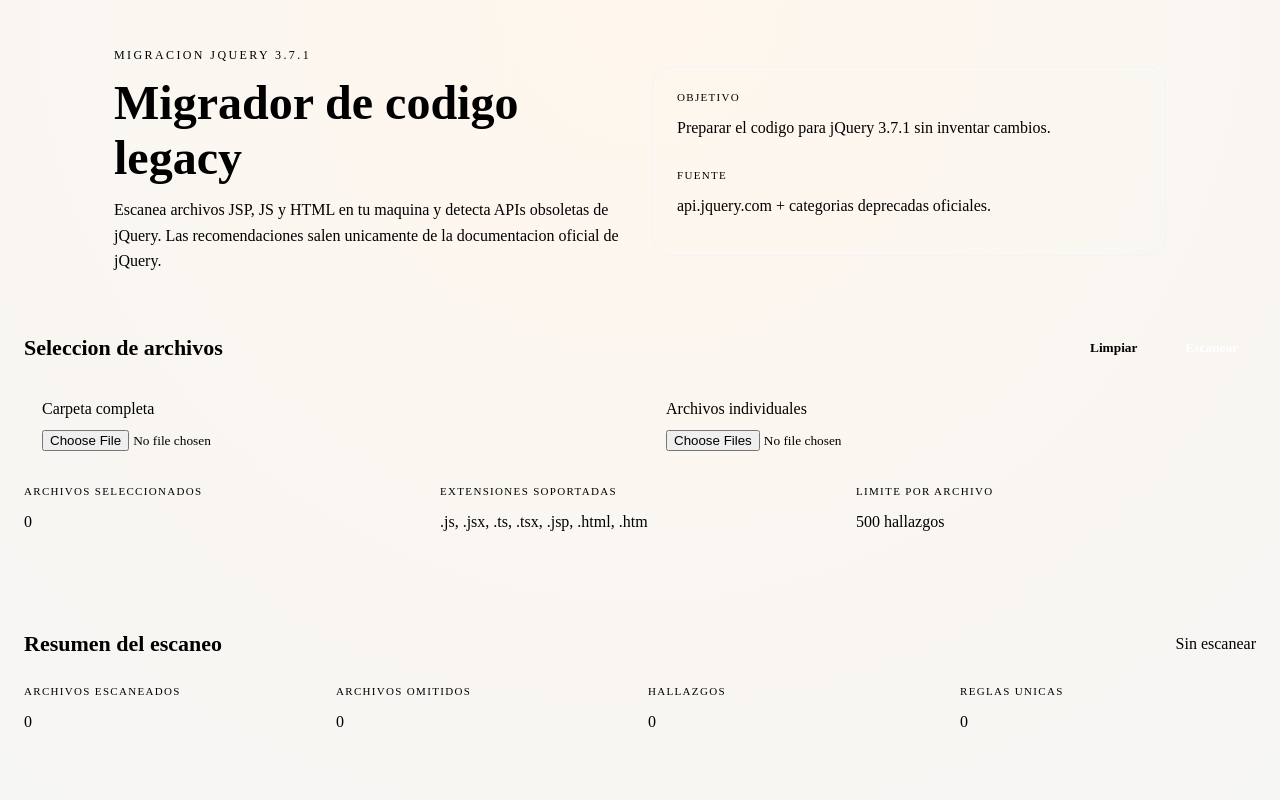
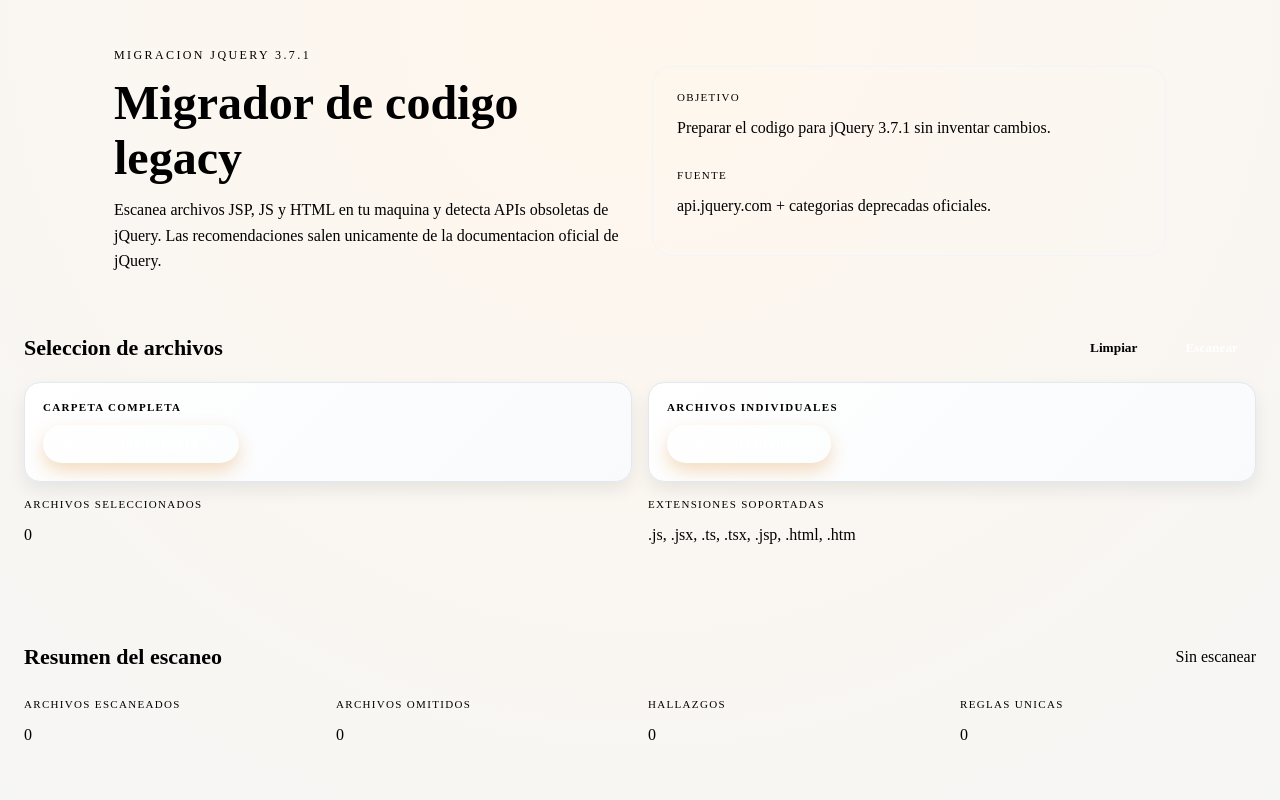
Before and after one commit to vjtalavera/Migrar-jquery-3.7.1, a React (Vite) app: page / in a window 1280 px wide. Shown: the top 800 px of the page. Built offline with nearby package versions, Linux system fonts and the light colour scheme.

Commit message:
Actualizacion visual de proyecto

```diff
--- a/src/App.tsx
+++ b/src/App.tsx
@@ -52,7 +52,7 @@
   '.htm'
 ]
 
-const maxFindingsPerFile = 500
+const maxFindingsPerFile = Number.POSITIVE_INFINITY
 
 const folderInputProps =
   { webkitdirectory: '' } as InputHTMLAttributes<HTMLInputElement> & {
@@ -264,8 +264,10 @@
 
   const handleSelection = (fileList: FileList | null) => {
     if (!fileList) return
-    const next = mergeFiles(selectedFiles, Array.from(fileList))
-    setSelectedFiles(next)
+    setSelectedFiles(Array.from(fileList))
+    setResults([])
+    setStats(null)
+    setLastScanAt(null)
   }
 
   const clearSelection = () => {
@@ -443,7 +445,8 @@
         </div>
         <div className="inputs">
           <label className="input-card">
-            <span>Carpeta completa</span>
+            <span className="input-card-label">Carpeta completa</span>
+            <span className="input-card-action">Seleccionar carpeta</span>
             <input
               type="file"
               {...folderInputProps}
@@ -451,7 +454,8 @@
             />
           </label>
           <label className="input-card">
-            <span>Archivos individuales</span>
+            <span className="input-card-label">Archivos individuales</span>
+            <span className="input-card-action">Elegir archivos</span>
             <input
               type="file"
               multiple
@@ -467,10 +471,6 @@
           <div>
             <p className="label">Extensiones soportadas</p>
             <p>{allowedExtensions.join(', ')}</p>
-          </div>
-          <div>
-            <p className="label">Limite por archivo</p>
-            <p>{maxFindingsPerFile} hallazgos</p>
           </div>
         </div>
       </section>
@@ -649,6 +649,10 @@
                                       <div className="included-issue-line included-issue-rule">
                                         Incidencia: {finding.rule.label}
                                       </div>
+                                      <div className="included-issue-line included-issue-solution">
+                                        Solucion:{' '}
+                                        {finding.rule.replacement ?? 'No hay reemplazo oficial indicado.'}
+                                      </div>
                                     </div>
                                   ))}
                                 </div>
--- a/src/styles.css
+++ b/src/styles.css
@@ -1,4 +1,4 @@
-﻿﻿:root {
+﻿﻿﻿:root {
   font-family: 'Space Grotesk', system-ui, sans-serif;
   color: #0f172a;
   background-color: #f5f3ef;
@@ -157,17 +157,77 @@
 }
 
 .input-card {
-  border: 1px dashed var(--border);
+  position: relative;
+  border: 1px solid #e2e8f0;
   padding: 18px;
   border-radius: 16px;
   display: grid;
   gap: 12px;
-  background: var(--surface-2);
+  background: linear-gradient(135deg, #ffffff 0%, #f8fafc 100%);
   cursor: pointer;
+  box-shadow: 0 8px 18px rgba(15, 23, 42, 0.08);
+  transition: transform 0.2s ease, box-shadow 0.2s ease, border-color 0.2s ease;
+  overflow: hidden;
 }
 
-.input-card input {
+.input-card::before {
+  content: '';
+  position: absolute;
+  inset: 0 auto 0 0;
+  width: 4px;
+  background: linear-gradient(180deg, var(--accent) 0%, #f59e0b 100%);
+  opacity: 0.7;
+}
+
+.input-card:hover {
+  transform: translateY(-2px);
+  box-shadow: 0 12px 24px rgba(15, 23, 42, 0.12);
+  border-color: #cbd5e1;
+}
+
+.input-card:focus-within {
+  border-color: var(--accent);
+  box-shadow: 0 0 0 3px rgba(217, 119, 6, 0.15), 0 12px 24px rgba(15, 23, 42, 0.12);
+}
+
+.input-card-label {
+  font-weight: 600;
+  color: var(--muted);
+  text-transform: uppercase;
+  letter-spacing: 0.12em;
+  font-size: 11px;
+}
+
+.input-card-action {
+  display: inline-flex;
+  align-items: center;
+  justify-content: center;
+  width: fit-content;
+  padding: 10px 16px;
+  border-radius: 999px;
+  background: linear-gradient(135deg, var(--accent) 0%, #f59e0b 100%);
+  color: #ffffff;
+  font-weight: 700;
+  letter-spacing: 0.02em;
+  box-shadow: 0 8px 18px rgba(217, 119, 6, 0.25);
+}
+
+.input-card-action::after {
+  content: '→';
+  margin-left: 8px;
+  font-weight: 700;
+}
+
+.input-card input[type='file'] {
   font-family: inherit;
+  border: 1px solid #e2e8f0;
+  border-radius: 10px;
+  padding: 6px 10px;
+  background: #ffffff;
+  position: absolute;
+  inset: 0;
+  opacity: 0;
+  cursor: pointer;
 }
 
 .selection-info,
@@ -316,10 +376,12 @@
 
 .included-header {
   font-weight: 700;
-  background: #ffedd5;
+  background: linear-gradient(90deg, rgba(255, 237, 213, 0.85), rgba(255, 247, 237, 0.65));
   color: #9a3412;
   border-radius: 8px;
   padding: 6px 8px;
+  border: 1px solid rgba(249, 115, 22, 0.2);
+  box-shadow: inset 0 1px 0 rgba(255, 255, 255, 0.6);
 }
 
 .included-findings {
@@ -340,16 +402,26 @@
   padding: 6px 8px;
   font-size: 12px;
   line-height: 1.4;
+  border: 1px solid transparent;
+  box-shadow: inset 0 1px 0 rgba(255, 255, 255, 0.65);
 }
 
 .included-issue-path {
-  background: #fef9c3;
+  background: linear-gradient(90deg, rgba(254, 249, 195, 0.85), rgba(254, 252, 232, 0.6));
   color: #854d0e;
+  border-color: rgba(250, 204, 21, 0.25);
 }
 
 .included-issue-rule {
-  background: #fee2e2;
+  background: linear-gradient(90deg, rgba(254, 226, 226, 0.85), rgba(255, 241, 242, 0.6));
   color: #7f1d1d;
+  border-color: rgba(248, 113, 113, 0.25);
+}
+
+.included-issue-solution {
+  background: linear-gradient(90deg, rgba(220, 252, 231, 0.85), rgba(240, 253, 244, 0.6));
+  color: #166534;
+  border-color: rgba(34, 197, 94, 0.25);
 }
 
 .finding {
@@ -380,8 +452,16 @@
 
 .finding-row {
   display: grid;
-  grid-template-columns: minmax(0, 1fr) minmax(0, 1fr);
-  gap: 12px;
+  grid-template-columns: 1fr 1fr;
+  column-gap: 0;
+  align-items: start;
+  text-align: left;
+}
+
+.finding-row > * {
+  min-width: 0;
+  text-align: left;
+  justify-self: start;
 }
 
 .finding-row .mono {
```
